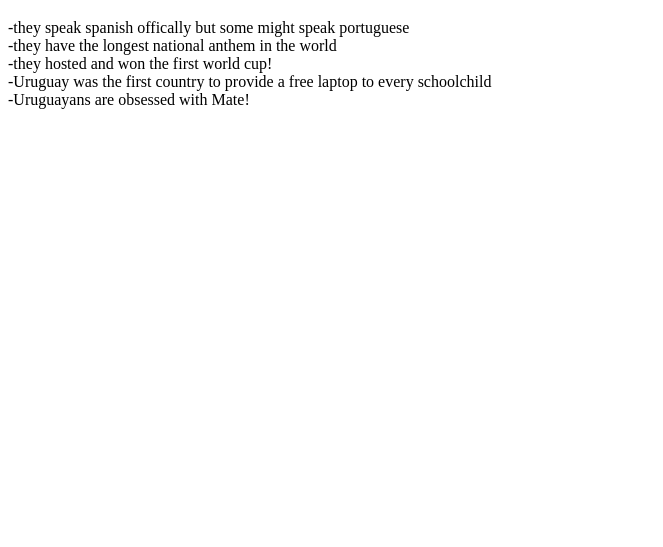
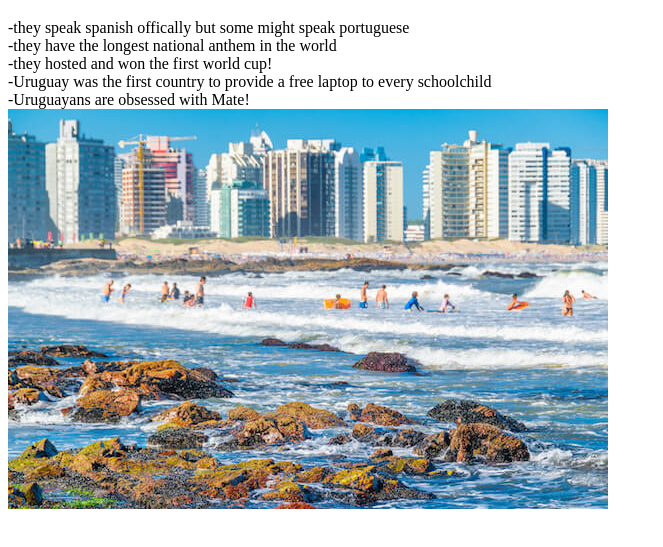
Before and after one commit to jd100644-crypto/Julieta-7D, a plain HTML site: page index.html in a window 1280 px wide. Shown: the part 203-750 px from the top of the page, without its empty margins (0-663 px from the left). Drawn offline with Linux system fonts and the light colour scheme.

Commit message:
Update index.html

```diff
--- a/index.html
+++ b/index.html
@@ -16,7 +16,8 @@
         -they have the longest national anthem in the world <br>
     -they hosted and won the first world cup! <br>
     -Uruguay was the first country to provide a free laptop to every schoolchild<br>
-    -Uruguayans are obsessed with Mate!
+    -Uruguayans are obsessed with Mate! <br>
+    <img src="uruguay beach.jpg" alt="A thirsty ocean">
 
 
     </p>
```
